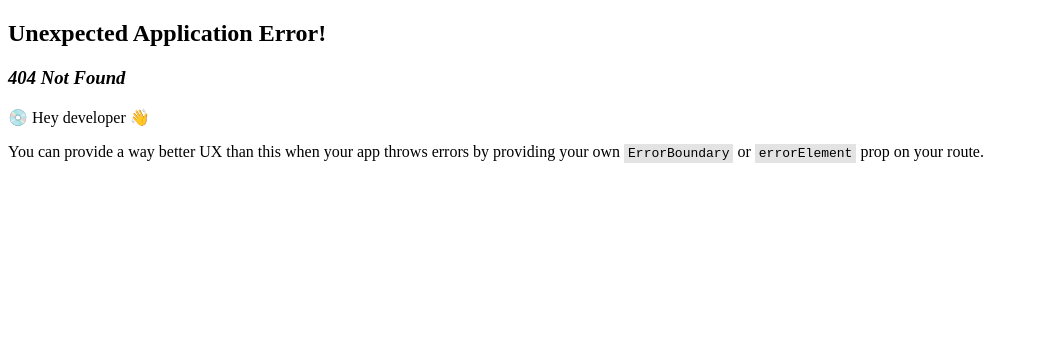
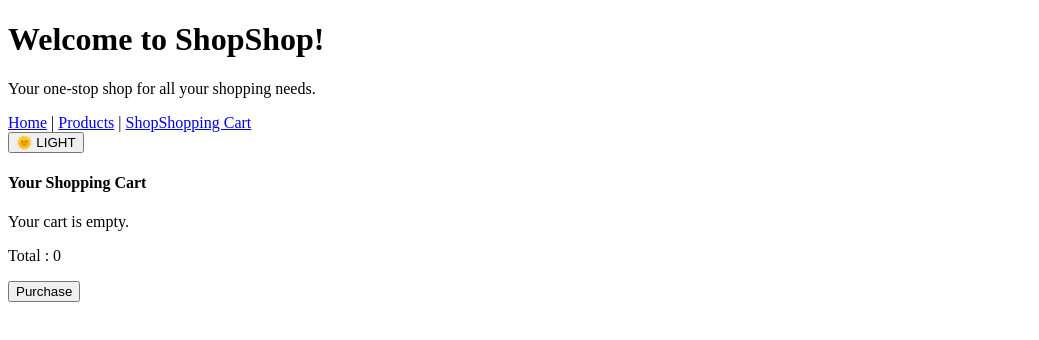
Before and after one commit to caedes/shopshop-app, a React (Vite) app: page /shopping-cart in a window 1280 px wide. Before the commit this address had no page. Shown: the top 340 px of the page, without its empty margins (0-1039 px from the left). Built offline with nearby package versions, Linux system fonts and the light colour scheme.

Commit message:
feat: implement shopping cart functionality with item management and UI integration

```diff
--- a/package.json
+++ b/package.json
@@ -17,7 +17,8 @@
     "react-dom": "^19.1.1",
     "react-hook-form": "^7.63.0",
     "react-router": "^7.9.2",
-    "zod": "^4.1.11"
+    "zod": "^4.1.11",
+    "zustand": "^5.0.8"
   },
   "devDependencies": {
     "@eslint/js": "^9.36.0",
--- a/src/app/routes.tsx
+++ b/src/app/routes.tsx
@@ -4,6 +4,7 @@ import { ProductsPage } from "../ds/pages/ProductsPage";
 import { MainTemplate } from "../ds/templates/MainTemplate";
 import { ProductDetailPage } from "../ds/pages/ProductDetailPage";
 import { ProductCreationPage } from "../ds/pages/ProductCreationPage";
+import { ShoppingCartPage } from "../ds/pages/ShoppingCartPage";
 
 export const router = createBrowserRouter([
   {
@@ -26,6 +27,10 @@ export const router = createBrowserRouter([
         path: "products/create",
         element: <ProductCreationPage />,
       },
+      {
+        path: "shopping-cart",
+        element: <ShoppingCartPage />,
+      },
     ],
   },
 ]);
--- /dev/null
+++ b/src/ds/molecules/ShoppingCartItem.tsx
@@ -0,0 +1,16 @@
+type ShoppingCartItemProps = {
+  productName: string;
+  quantity: number;
+};
+
+export const ShoppingCartItem = ({
+  productName,
+  quantity,
+}: ShoppingCartItemProps) => {
+  return (
+    <>
+      <h5>{productName}</h5>
+      <p>Quantity: {quantity}</p>
+    </>
+  );
+};
--- a/src/ds/pages/ProductDetailPage.tsx
+++ b/src/ds/pages/ProductDetailPage.tsx
@@ -1,10 +1,13 @@
 import { useParams } from "react-router";
 import { Price } from "../atoms/Price";
 import { useProduct } from "../../products/useProduct";
+import { useShoppingCart } from "../../shopping-cart/useShoppingCart";
+import type { ShoppingCartItem } from "../../shopping-cart/types";
 
 export const ProductDetailPage = () => {
   const { productId } = useParams<{ productId: string }>();
   const { product, isLoading } = useProduct(productId);
+  const addToCart = useShoppingCart((state) => state.addToCart);
 
   if (isLoading) return <p>Loading...</p>;
 
@@ -12,10 +15,22 @@ export const ProductDetailPage = () => {
 
   const { name, price } = product;
 
+  const shoppingCartItem: ShoppingCartItem = {
+    id: productId!,
+    productName: name,
+    price,
+    quantity: 1,
+  };
+
   return (
     <article>
       <h4>{name}</h4>
       <Price amount={price} />
+      <div>
+        <button onClick={() => addToCart(shoppingCartItem)}>
+          Add to ShopShoppingCart
+        </button>
+      </div>
     </article>
   );
 };
--- /dev/null
+++ b/src/ds/pages/ShoppingCartPage.tsx
@@ -0,0 +1,31 @@
+import { useShoppingCart } from "../../shopping-cart/useShoppingCart";
+import { Price } from "../atoms/Price";
+import { ShoppingCartItem } from "../molecules/ShoppingCartItem";
+
+export const ShoppingCartPage = () => {
+  const shoppingCartItems = useShoppingCart((state) => state.shoppingCartItems);
+  const total = useShoppingCart((state) => state.total);
+
+  return (
+    <>
+      <h4>Your Shopping Cart</h4>
+      {shoppingCartItems.length === 0 ? (
+        <p>Your cart is empty.</p>
+      ) : (
+        <ul>
+          {shoppingCartItems.map(({ id, productName, quantity }) => (
+            <li key={id}>
+              <ShoppingCartItem productName={productName} quantity={quantity} />
+            </li>
+          ))}
+        </ul>
+      )}
+
+      <p>
+        Total : <Price amount={total} />
+      </p>
+
+      <button onClick={() => console.log("Purchased!")}>Purchase</button>
+    </>
+  );
+};
--- a/src/ds/templates/MainTemplate.tsx
+++ b/src/ds/templates/MainTemplate.tsx
@@ -8,7 +8,8 @@ export const MainTemplate = () => {
       <p>Your one-stop shop for all your shopping needs.</p>
       <header>
         <nav>
-          <Link to="/">Home</Link> | <Link to="/products">Products</Link>
+          <Link to="/">Home</Link> | <Link to="/products">Products</Link> |{" "}
+          <Link to="/shopping-cart">ShopShopping Cart</Link>
         </nav>
         <ColorModeToggle />
       </header>
--- /dev/null
+++ b/src/shopping-cart/types.ts
@@ -0,0 +1,12 @@
+export type ShoppingCartItem = {
+  id: string;
+  productName: string;
+  quantity: number;
+  price: number;
+};
+
+export type ShoppingCartState = {
+  shoppingCartItems: ShoppingCartItem[];
+  total: number;
+  addToCart: (shoppingCartItem: ShoppingCartItem) => void;
+};
--- /dev/null
+++ b/src/shopping-cart/useShoppingCart.ts
@@ -0,0 +1,30 @@
+import { create } from "zustand";
+import type { ShoppingCartItem, ShoppingCartState } from "./types";
+
+export const useShoppingCart = create<ShoppingCartState>((set) => ({
+  shoppingCartItems: [],
+  total: 0,
+  addToCart: (shoppingCartItem: ShoppingCartItem) =>
+    set((state) => {
+      const existingItemIndex = state.shoppingCartItems.findIndex(
+        (item) => item.id === shoppingCartItem.id
+      );
+
+      if (existingItemIndex !== -1) {
+        const newShoppingCartItems = [...state.shoppingCartItems];
+        newShoppingCartItems[existingItemIndex].quantity +=
+          shoppingCartItem.quantity;
+
+        return {
+          shoppingCartItems: newShoppingCartItems,
+          total:
+            state.total + shoppingCartItem.price * shoppingCartItem.quantity,
+        };
+      }
+
+      return {
+        shoppingCartItems: [...state.shoppingCartItems, shoppingCartItem],
+        total: state.total + shoppingCartItem.price * shoppingCartItem.quantity,
+      };
+    }),
+}));
```
Also changed, not shown: 1 other file (tests, documents, lock files or other folders).
